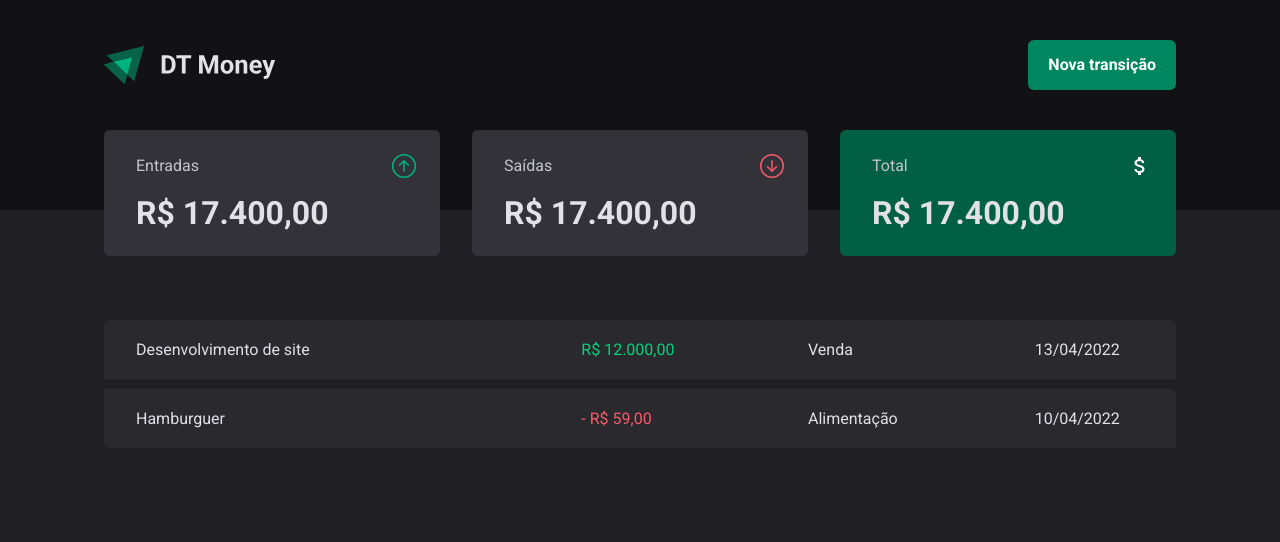
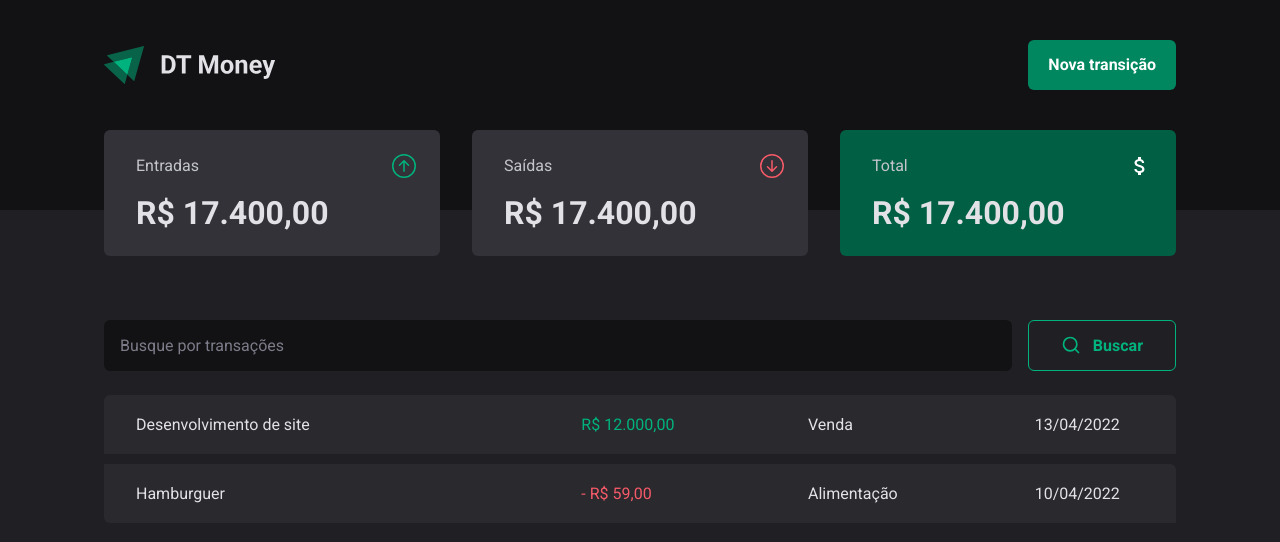
Before and after one commit to rebecaCaroba/FinanControl, a React (Vite) app: page / in a window 1280 px wide. Shown: the top 542 px of the page. Built offline with nearby package versions, Linux system fonts and the light colour scheme.

Commit message:
Estilizando o SearchForm

```diff
--- /dev/null
+++ b/src/components/SearchForm/index.tsx
@@ -0,0 +1,14 @@
+import { SearchFormContainer } from "./style";
+import { FiSearch } from "react-icons/fi";
+
+export function SearchForm() {
+    return (
+        <SearchFormContainer>
+            <input type="text" placeholder="Busque por transações"/>
+            <button type="submit">
+                <FiSearch size={20} />
+                Buscar
+            </button>
+        </SearchFormContainer>
+    )
+}
--- /dev/null
+++ b/src/components/SearchForm/style.ts
@@ -0,0 +1,42 @@
+import styled from "styled-components";
+
+export const SearchFormContainer = styled.form`
+    display: flex;
+    gap: 1rem;
+
+    input {
+        flex: 1;
+        border-radius: 6px;
+        border: 0;
+        background: ${(props) => props.theme['gray-900']};
+        color: ${(props) => props.theme['gray-300']};
+        padding: 1rem;
+
+
+        &::placeholder {
+            color: ${(props) => props.theme['gray-500']};
+        }
+    }
+
+    button {
+        display: flex;
+        align-items: center;
+        gap: 0.75rem;
+
+        border: 0;
+        padding: 0.875rem 2rem;
+        background: transparent;
+        border: 1px solid ${(props) => props.theme['green-300']};
+        color: ${(props) => props.theme['green-300']};
+        border-radius: 6px;
+        font-weight: 700;
+        cursor: pointer;
+        transition: 0.5s;
+
+        &:hover {
+            background-color: ${(props) => props.theme['green-500']};
+            border-color: ${(props) => props.theme['green-500']};
+            color: ${(props) => props.theme['white']};
+        }
+    }
+`
--- a/src/pages/Transactions/index.tsx
+++ b/src/pages/Transactions/index.tsx
@@ -1,4 +1,5 @@
 import { Header } from "../../components/Header";
+import { SearchForm } from "../../components/SearchForm";
 import { Summary } from "../../components/Summary";
 import { PriceHighLight, TransactionsContainer, TransactionsTable } from "./style";
 
@@ -9,6 +10,7 @@
             <Summary />
 
             <TransactionsContainer>
+            <SearchForm />
                 <TransactionsTable>
                         <div>
                             <span>Desenvolvimento de site</span>
--- a/src/pages/Transactions/style.ts
+++ b/src/pages/Transactions/style.ts
@@ -10,7 +10,7 @@
 
 export const TransactionsTable = styled.section`
     width: 100%;
-
+    margin-top: 1.5rem;
 
     div{
         display: grid;
--- a/src/styles/themes/default.ts
+++ b/src/styles/themes/default.ts
@@ -12,7 +12,7 @@
 
     'background': '#202024',
 
-    'green-300': '#00d37e',
+    'green-300': '#00b37e',
     'green-500': '#00875f',
     'green-700': '#015f43',
 
```
